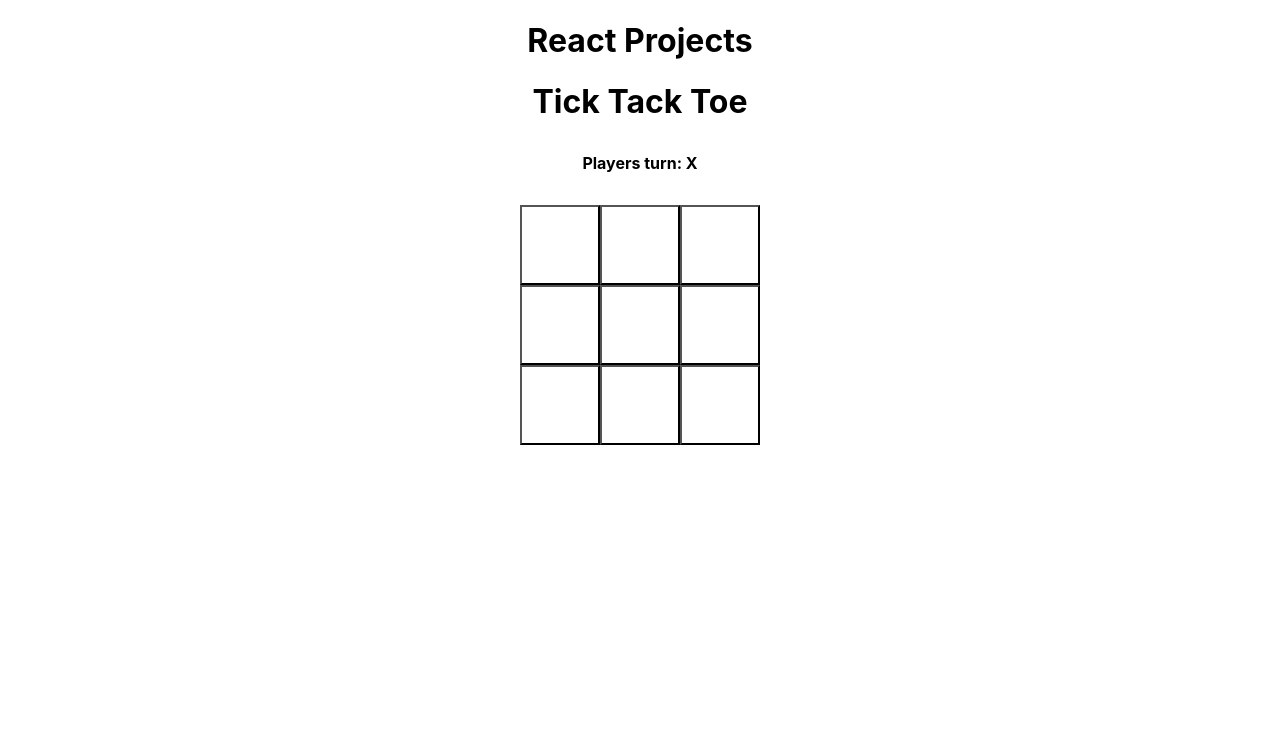
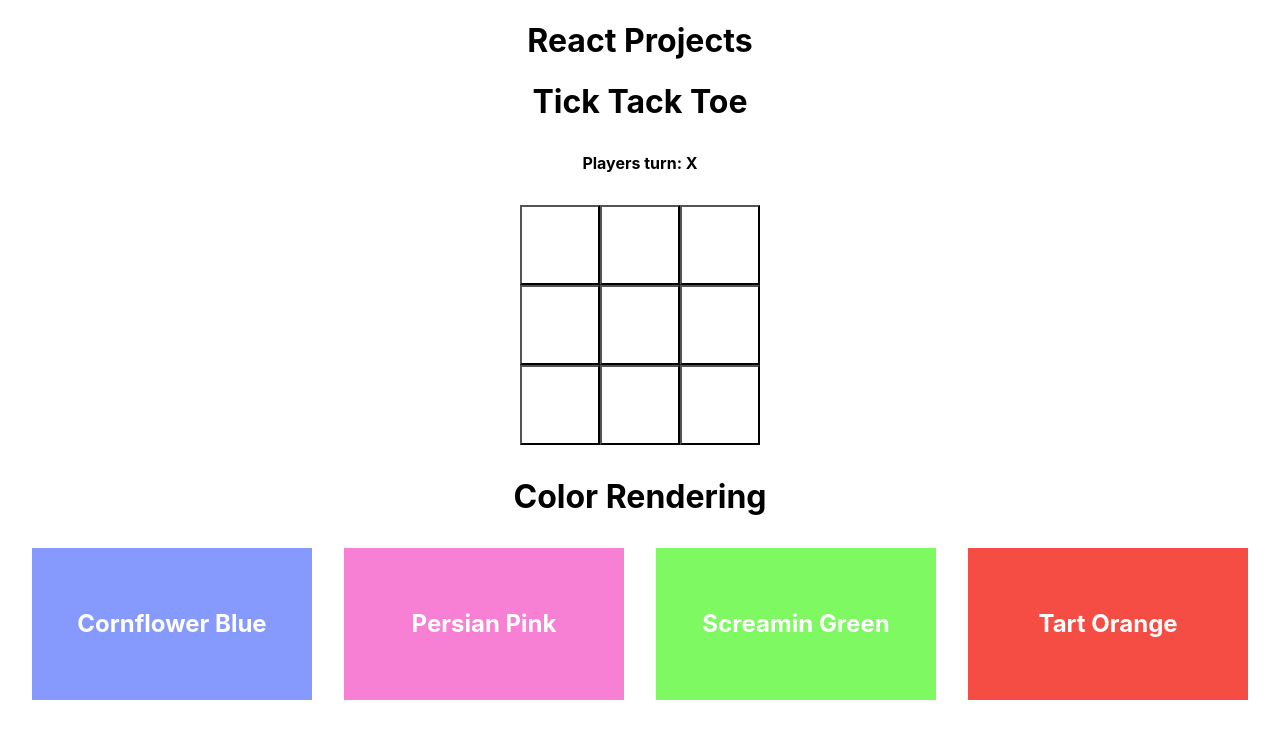
Before and after one commit to ngearing/react-projects, a React (Create React App) app: page / in a window 1280 px wide. Shown: the top 738 px of the page. Built offline with nearby package versions, Linux system fonts and the light colour scheme.

Commit message:
Add - color rendering

```diff
--- a/src/App.js
+++ b/src/App.js
@@ -1,11 +1,14 @@
 import "./App.css";
 import TickTack from "./pages/1-ticktacktoe";
+import ColorRendered from "./pages/2-colorRenderer";
 
 function App() {
 	return (
 		<>
 			<h1>React Projects</h1>
 			<TickTack />
+
+			<ColorRendered />
 		</>
 	);
 }
--- /dev/null
+++ b/src/pages/2-colorRenderer.jsx
@@ -0,0 +1,40 @@
+import "./2-style.css";
+
+export default function ColorRendered() {
+	const colors = [
+		{ name: "Cornflower Blue", hexCode: "#869AFD" },
+		{ name: "Persian Pink", hexCode: "#F780D5" },
+		{ name: "Screamin Green", hexCode: "#7EF962" },
+		{ name: "Tart Orange", hexCode: "#F54D44" },
+	];
+
+	return (
+		<>
+			<h1>Color Rendering</h1>
+			<div className="colors">
+				{colors.map((color) => (
+					<Color key={color.name} color={color} />
+				))}
+			</div>
+		</>
+	);
+}
+
+export function Color({ color }) {
+	const style = {
+		backgroundColor: color.hexCode,
+	};
+	if (typeof color === "string") {
+		style.backgroundColor = color.hexCode;
+	} else if (Array.isArray(color)) {
+		style.backgroundColor = color.hexCode
+			? color.name.toLowerCase()
+			: "#ffffff";
+	}
+	console.log("style", style);
+	return (
+		<div className="color" style={style}>
+			{color.name}
+		</div>
+	);
+}
--- /dev/null
+++ b/src/pages/2-style.css
@@ -0,0 +1,20 @@
+.colors {
+	display: flex;
+	margin: 2rem auto;
+	padding: 0 2rem;
+	gap: 2rem;
+}
+
+.color {
+	font-weight: bold;
+	font-size: 1.5rem;
+	display: flex;
+	align-items: center;
+	justify-content: center;
+	padding: 1rem;
+	text-align: center;
+	width: 25%;
+	height: 15vh;
+	background-color: #5d5c5c;
+	color: white;
+}
```
